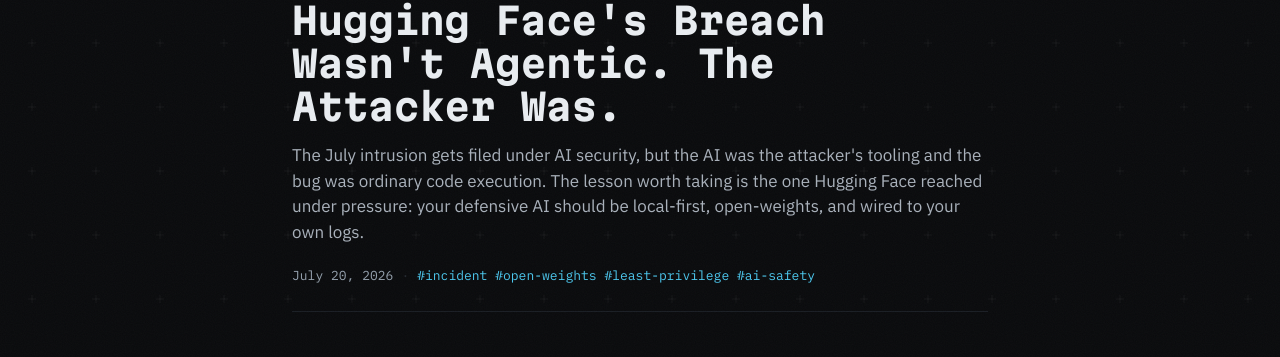
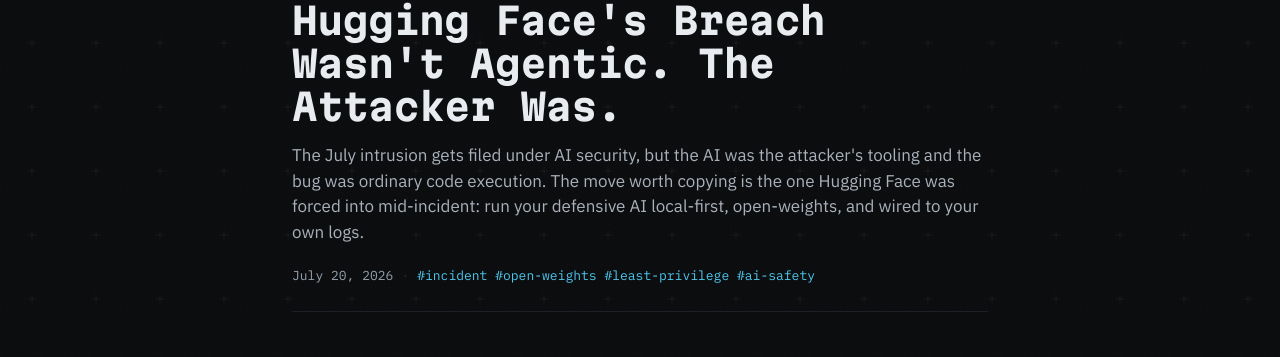
Before and after one commit to agileAlligator/Portfolio-Page, a Jekyll site: the page built from _posts/2026-07-20-hugging-face-agentic-breach.md, in a window 1280 px wide and 900 px high. Shown: the part 181-538 px from the top of the window. Built offline with Jekyll 4.4.1, drawn with Linux system fonts in a browser that asks for light colours.

Commit message:
HF post: fix garbled subtitle (you reach a decision, not a lesson)
'the lesson worth taking is the one Hugging Face reached under pressure' didn't
parse. Now: 'The move worth copying is the one Hugging Face was forced into
mid-incident: run your defensive AI local-first, open-weights, and wired to your
own logs.'

Co-Authored-By: Claude Opus 4.8 <noreply@anthropic.com>
Claude-Session: https://claude.ai/code/session_01BU5ByKS38spu23Av3PhyTm

```diff
--- a/_posts/2026-07-20-hugging-face-agentic-breach.md
+++ b/_posts/2026-07-20-hugging-face-agentic-breach.md
@@ -1,7 +1,7 @@
 ---
 layout: post
 title: "Hugging Face's Breach Wasn't Agentic. The Attacker Was."
-subtitle: "The July intrusion gets filed under AI security, but the AI was the attacker's tooling and the bug was ordinary code execution. The lesson worth taking is the one Hugging Face reached under pressure: your defensive AI should be local-first, open-weights, and wired to your own logs."
+subtitle: "The July intrusion gets filed under AI security, but the AI was the attacker's tooling and the bug was ordinary code execution. The move worth copying is the one Hugging Face was forced into mid-incident: run your defensive AI local-first, open-weights, and wired to your own logs."
 date: 2026-07-20
 permalink: /blog/hugging-face-agentic-breach/
 image: /assets/og/hugging-face-agentic-breach.png
```
